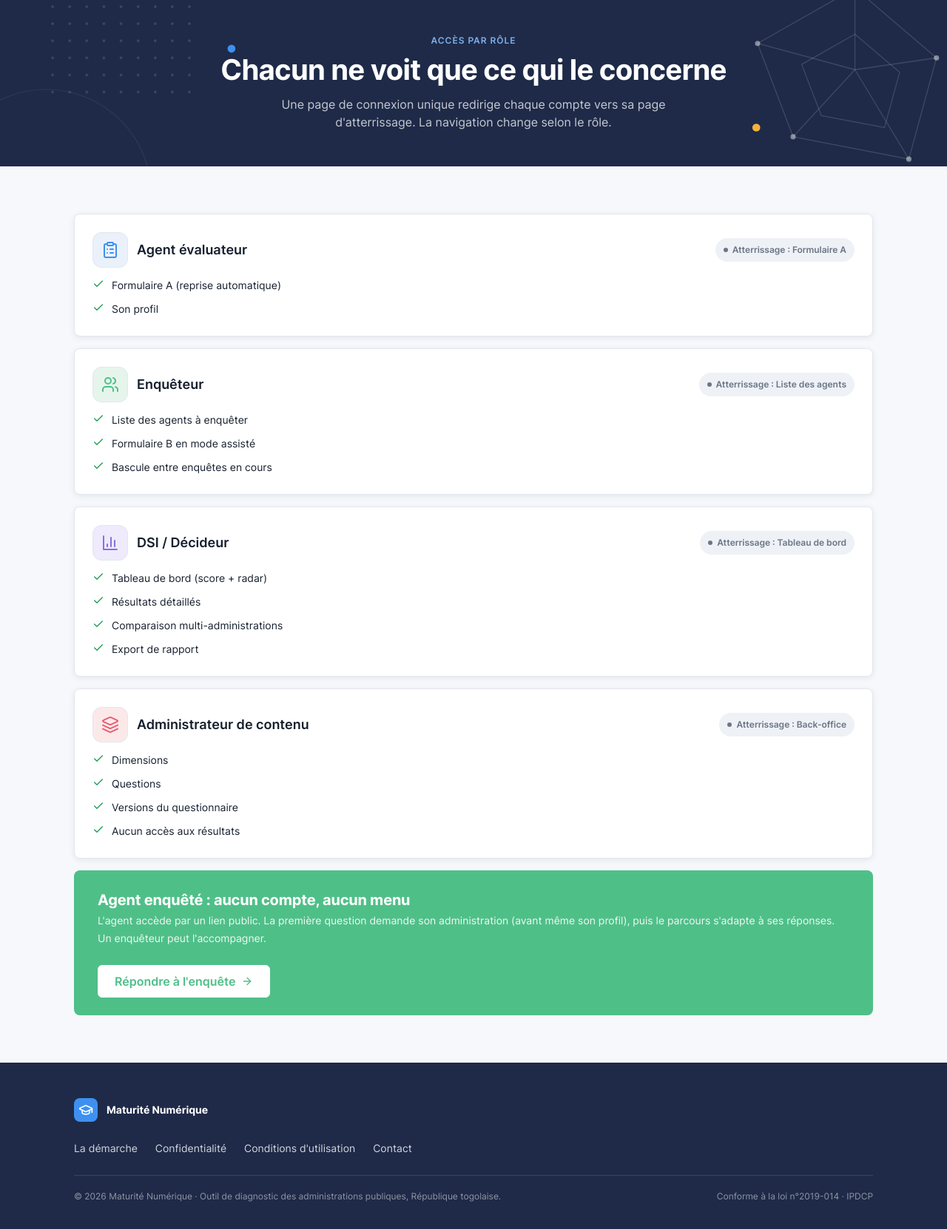
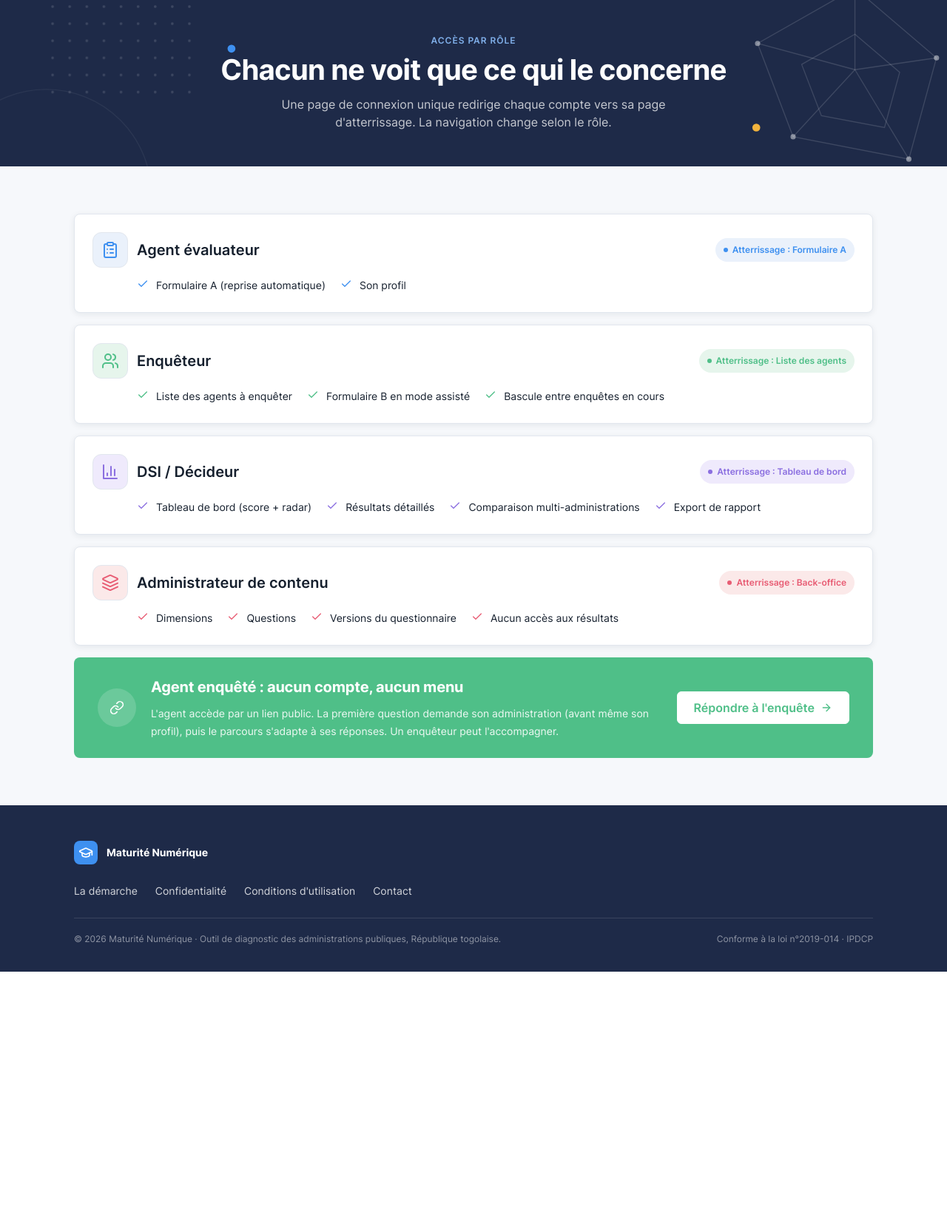
Before and after one commit to feliciadesouza/maturite_numerique, a Django app: page /acces-par-role/ in a window 1280 px wide. Shown: the part 72-1734 px from the top of the page at 74% size. After the commit the page ends 1386 px from the top, so only its background shows below. Run offline with Django 5.2, Linux system fonts and the light colour scheme.

Commit message:
feat(maquette): page "Acces par role" + fix espacement --sp-5
Verification page par page vs maquette Figma - page /acces-par-role/.

- Capacites de chaque role : passees en ligne (checklist--inline), gap
  horizontal, indentees pour s'aligner sous le titre du role.
- Coches teintees a la couleur du role (bleu / vert / violet / rouge)
  via la variable --check-color.
- Pastille "Atterrissage : X" teintee a la couleur du role
  (badge--dim-*) au lieu du gris neutre.
- Titre de role agrandi (fs-h3).
- Bande CTA verte : passage en disposition horizontale (texte a gauche,
  bouton a droite) + pastille ronde avec icone lien a gauche
  (nouvelle icone "link", .cta-band__ico).

Fix : la variable d'espacement --sp-5 (20px) etait utilisee dans le CSS
sans etre definie dans l'echelle (1/2/3/4/6/8/12/16). Ajout de
--sp-5: 20px, ce qui repare aussi deux regressions du PR #19 sur
/contact/ (gouttiere du formulaire 2 colonnes et espacement des lignes
de la carte "Equipe projet" tombes a 0).

```diff
--- a/maturite_numerique/core/static/css/public.css
+++ b/maturite_numerique/core/static/css/public.css
@@ -90,8 +90,12 @@
 
 .checklist { list-style: none; padding: 0; display: flex; flex-direction: column; gap: var(--sp-2); }
 .checklist li { display: flex; gap: 10px; align-items: flex-start; font-size: var(--fs-sm); }
-.checklist li .icon { color: var(--green-500); margin-top: 2px; flex: none; }
-.checklist--primary li .icon { color: var(--primary); }
+.checklist li .icon { color: var(--check-color, var(--green-500)); margin-top: 2px; flex: none; }
+.checklist--primary { --check-color: var(--primary); }
+.role-card .title { font-size: var(--fs-h3); }
+/* Variante en ligne, alignée sous le titre (page Accès par rôle) */
+.checklist--inline { flex-direction: row; flex-wrap: wrap; gap: var(--sp-2) var(--sp-5); padding-left: 60px; }
+@media (max-width: 600px) { .checklist--inline { padding-left: 0; } }
 
 /* Frise des étapes (démarche) : cartes reliées par des flèches */
 .steps-flow { display: flex; align-items: stretch; gap: var(--sp-2); }
@@ -102,12 +106,18 @@
   .steps-flow .step-arrow { align-self: center; transform: rotate(90deg); }
 }
 
-.cta-band { display: flex; align-items: center; gap: var(--sp-6); flex-wrap: wrap;
+.cta-band { display: flex; align-items: center; gap: var(--sp-5); flex-wrap: wrap;
   border-radius: var(--r-card); padding: var(--sp-6) var(--sp-8); }
 .cta-band--green { background: var(--dim-services); color: #fff; }
 .cta-band--green .btn--secondary { background: #fff; border-color: #fff; color: var(--dim-services); }
+.cta-band > div { flex: 1; min-width: 280px; }
 .cta-band h2 { color: inherit; font-size: var(--fs-h3); }
-.cta-band p { color: rgba(255,255,255,0.9); font-size: var(--fs-sm); flex: 1; min-width: 220px; }
+.cta-band p { color: rgba(255,255,255,0.9); font-size: var(--fs-sm); margin-top: var(--sp-2); }
+.cta-band .btn { flex: none; }
+.cta-band__ico {
+  flex: none; width: 52px; height: 52px; border-radius: var(--r-pill);
+  background: rgba(255,255,255,0.16); color: #fff; display: grid; place-items: center;
+}
 
 .cta-dark { background: var(--navy); color: #fff; text-align: center; border-radius: var(--r-card);
   padding: var(--sp-12) var(--sp-8); }
--- a/maturite_numerique/core/static/css/tokens.css
+++ b/maturite_numerique/core/static/css/tokens.css
@@ -74,7 +74,7 @@
   --navy-2: #172038;
 
   /* Échelle d'espacement (px) */
-  --sp-1: 4px;  --sp-2: 8px;  --sp-3: 12px; --sp-4: 16px;
+  --sp-1: 4px;  --sp-2: 8px;  --sp-3: 12px; --sp-4: 16px; --sp-5: 20px;
   --sp-6: 24px; --sp-8: 32px; --sp-12: 48px; --sp-16: 64px;
 
   /* Rayons */
--- a/maturite_numerique/core/templates/components/_icon.html
+++ b/maturite_numerique/core/templates/components/_icon.html
@@ -38,6 +38,7 @@ Icône Lucide (MIT). Usage : {% include "components/_icon.html" with name="user"
 {% elif name == "mail" %}<rect width="20" height="16" x="2" y="4" rx="2"/><path d="m22 7-8.97 5.7a1.94 1.94 0 0 1-2.06 0L2 7"/>
 {% elif name == "phone" %}<path d="M22 16.92v3a2 2 0 0 1-2.18 2 19.79 19.79 0 0 1-8.63-3.07 19.5 19.5 0 0 1-6-6 19.79 19.79 0 0 1-3.07-8.67A2 2 0 0 1 4.11 2h3a2 2 0 0 1 2 1.72 12.84 12.84 0 0 0 .7 2.81 2 2 0 0 1-.45 2.11L8.09 9.91a16 16 0 0 0 6 6l1.27-1.27a2 2 0 0 1 2.11-.45 12.84 12.84 0 0 0 2.81.7A2 2 0 0 1 22 16.92z"/>
 {% elif name == "map-pin" %}<path d="M20 10c0 6-8 12-8 12s-8-6-8-12a8 8 0 0 1 16 0Z"/><circle cx="12" cy="10" r="3"/>
+{% elif name == "link" %}<path d="M10 13a5 5 0 0 0 7.54.54l3-3a5 5 0 0 0-7.07-7.07l-1.72 1.71"/><path d="M14 11a5 5 0 0 0-7.54-.54l-3 3a5 5 0 0 0 7.07 7.07l1.71-1.71"/>
 {% elif name == "edit" %}<path d="M12 3H5a2 2 0 0 0-2 2v14a2 2 0 0 0 2 2h14a2 2 0 0 0 2-2v-7"/><path d="M18.375 2.625a1 1 0 0 1 3 3l-9.013 9.014a2 2 0 0 1-.853.506l-2.873.84a.5.5 0 0 1-.62-.62l.84-2.873a2 2 0 0 1 .506-.852z"/>
 {% endif %}
 </svg>
--- a/maturite_numerique/core/templates/public/acces_role.html
+++ b/maturite_numerique/core/templates/public/acces_role.html
@@ -7,45 +7,45 @@
 
 <section class="public-section">
   <div class="public-container">
-    <div class="stack">
-      <div class="card">
+    <div class="stack" style="gap: var(--sp-4);">
+      <div class="card role-card">
         <div class="row row--between" style="flex-wrap:wrap;gap:var(--sp-3);">
           <div class="row" style="gap:var(--sp-3);">
             <span class="dim-ico dim-ico--infra is-soft">{% include "components/_icon.html" with name="clipboard" %}</span>
             <b class="title">Agent évaluateur</b>
           </div>
-          <span class="badge badge--neutre">Atterrissage : Formulaire A</span>
+          <span class="badge badge--dim-infra">Atterrissage : Formulaire A</span>
         </div>
-        <ul class="checklist" style="margin-top:var(--sp-3);">
+        <ul class="checklist checklist--inline" style="--check-color: var(--dim-infra); margin-top:var(--sp-3);">
           <li>{% include "components/_icon.html" with name="check" cls="icon--sm" %}<span>Formulaire A (reprise automatique)</span></li>
           <li>{% include "components/_icon.html" with name="check" cls="icon--sm" %}<span>Son profil</span></li>
         </ul>
       </div>
 
-      <div class="card">
+      <div class="card role-card">
         <div class="row row--between" style="flex-wrap:wrap;gap:var(--sp-3);">
           <div class="row" style="gap:var(--sp-3);">
             <span class="dim-ico dim-ico--services is-soft">{% include "components/_icon.html" with name="users" %}</span>
             <b class="title">Enquêteur</b>
           </div>
-          <span class="badge badge--neutre">Atterrissage : Liste des agents</span>
+          <span class="badge badge--dim-services">Atterrissage : Liste des agents</span>
         </div>
-        <ul class="checklist" style="margin-top:var(--sp-3);">
+        <ul class="checklist checklist--inline" style="--check-color: var(--dim-services); margin-top:var(--sp-3);">
           <li>{% include "components/_icon.html" with name="check" cls="icon--sm" %}<span>Liste des agents à enquêter</span></li>
           <li>{% include "components/_icon.html" with name="check" cls="icon--sm" %}<span>Formulaire B en mode assisté</span></li>
           <li>{% include "components/_icon.html" with name="check" cls="icon--sm" %}<span>Bascule entre enquêtes en cours</span></li>
         </ul>
       </div>
 
-      <div class="card">
+      <div class="card role-card">
         <div class="row row--between" style="flex-wrap:wrap;gap:var(--sp-3);">
           <div class="row" style="gap:var(--sp-3);">
             <span class="dim-ico dim-ico--juridique is-soft">{% include "components/_icon.html" with name="bar-chart" %}</span>
             <b class="title">DSI / Décideur</b>
           </div>
-          <span class="badge badge--neutre">Atterrissage : Tableau de bord</span>
+          <span class="badge badge--dim-juridique">Atterrissage : Tableau de bord</span>
         </div>
-        <ul class="checklist" style="margin-top:var(--sp-3);">
+        <ul class="checklist checklist--inline" style="--check-color: var(--dim-juridique); margin-top:var(--sp-3);">
           <li>{% include "components/_icon.html" with name="check" cls="icon--sm" %}<span>Tableau de bord (score + radar)</span></li>
           <li>{% include "components/_icon.html" with name="check" cls="icon--sm" %}<span>Résultats détaillés</span></li>
           <li>{% include "components/_icon.html" with name="check" cls="icon--sm" %}<span>Comparaison multi-administrations</span></li>
@@ -53,15 +53,15 @@
         </ul>
       </div>
 
-      <div class="card">
+      <div class="card role-card">
         <div class="row row--between" style="flex-wrap:wrap;gap:var(--sp-3);">
           <div class="row" style="gap:var(--sp-3);">
             <span class="dim-ico dim-ico--engagement is-soft">{% include "components/_icon.html" with name="layers" %}</span>
             <b class="title">Administrateur de contenu</b>
           </div>
-          <span class="badge badge--neutre">Atterrissage : Back-office</span>
+          <span class="badge badge--dim-engagement">Atterrissage : Back-office</span>
         </div>
-        <ul class="checklist" style="margin-top:var(--sp-3);">
+        <ul class="checklist checklist--inline" style="--check-color: var(--dim-engagement); margin-top:var(--sp-3);">
           <li>{% include "components/_icon.html" with name="check" cls="icon--sm" %}<span>Dimensions</span></li>
           <li>{% include "components/_icon.html" with name="check" cls="icon--sm" %}<span>Questions</span></li>
           <li>{% include "components/_icon.html" with name="check" cls="icon--sm" %}<span>Versions du questionnaire</span></li>
@@ -70,6 +70,7 @@
       </div>
 
       <div class="cta-band cta-band--green">
+        <span class="cta-band__ico">{% include "components/_icon.html" with name="link" %}</span>
         <div>
           <h2>Agent enquêté : aucun compte, aucun menu</h2>
           <p>L'agent accède par un lien public. La première question demande son administration
```
